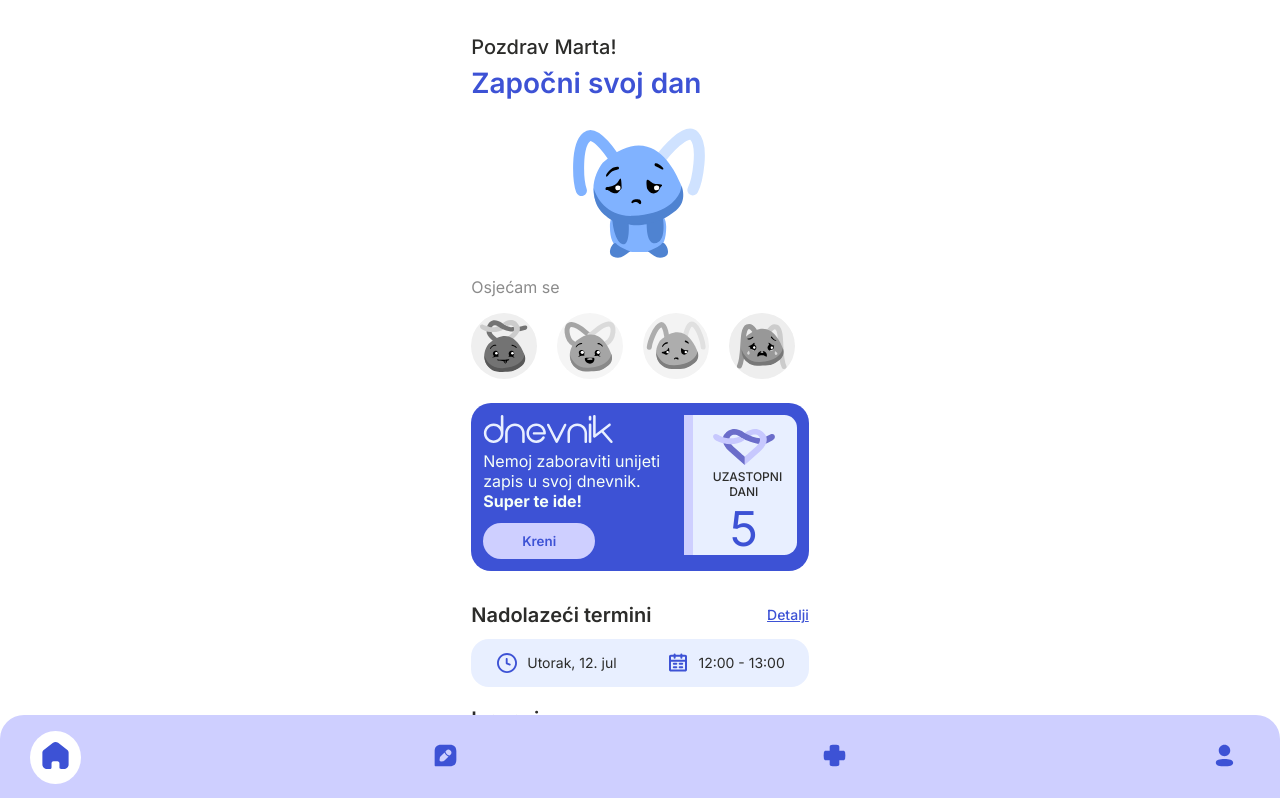
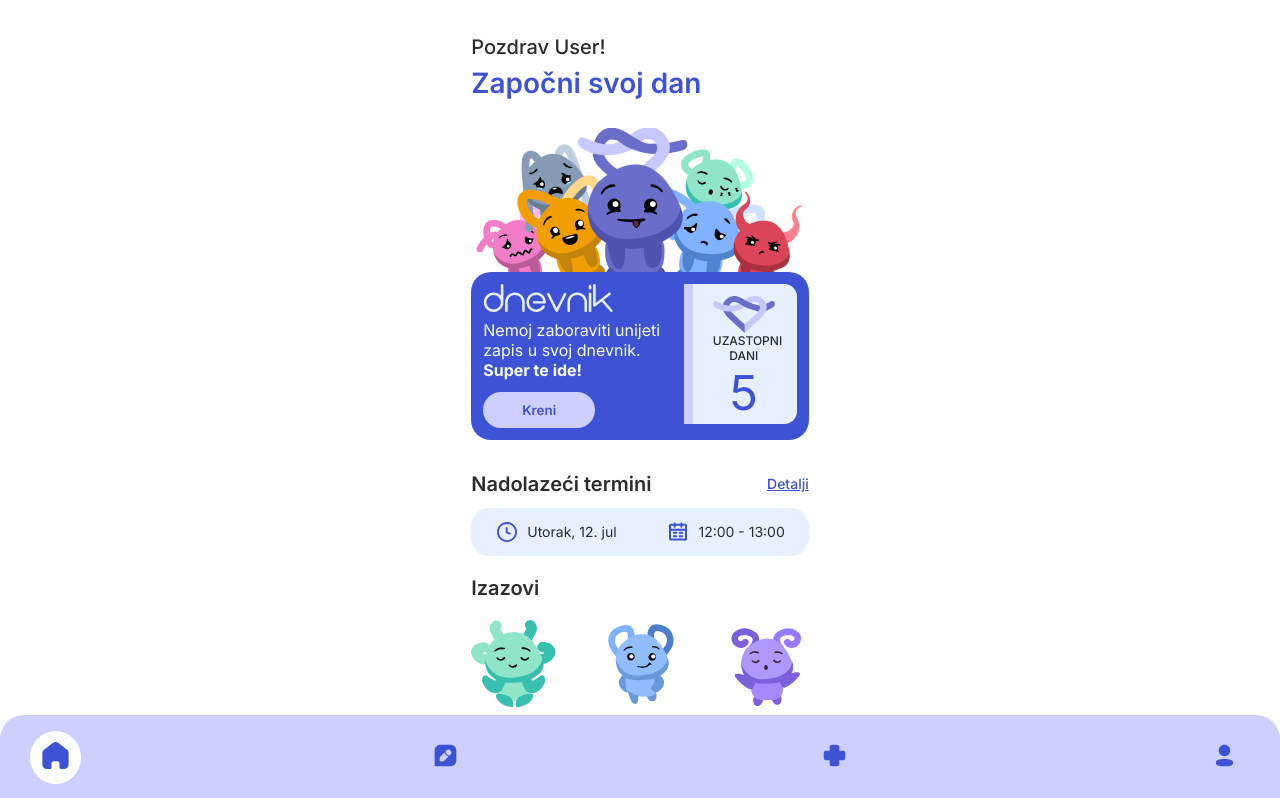
Before and after one commit to Tin922/Internship-Cup, a React (Vite) app in the folder apps/client/: page /home in a window 1280 px wide. Shown: the top 798 px of the page. Built offline with nearby package versions, Linux system fonts and the light colour scheme.

Commit message:
Tweak home page components in anticipation of backend connection

```diff
--- a/apps/client/src/components/Patient/Checkups/Appointment.jsx
+++ b/apps/client/src/components/Patient/Checkups/Appointment.jsx
@@ -2,11 +2,7 @@ import clock from "../../../../public/appointments/clock.svg";
 import calendar from "../../../../public/appointments/calendar.svg";
 import styles from "./Appointment.module.css";
 
-const Appointment = () => {
-  let date, startTime, endTime;
-  date = "Utorak, 12. jul";
-  startTime = "12:00";
-  endTime = "13:00";
+const Appointment = ({ date, startTime, endTime }) => {
 
   return (
     <div className={styles.appointment}>
@@ -15,7 +11,7 @@ const Appointment = () => {
         {date}
       </div>
       <div className={styles.time}>
-        <img className={styles.icon} src={calendar} alt="clock" />
+        <img className={styles.icon} src={calendar} alt="date" />
         {startTime} - {endTime}
       </div>
     </div>
--- a/apps/client/src/components/Patient/Checkups/UpcomingCheckups.jsx
+++ b/apps/client/src/components/Patient/Checkups/UpcomingCheckups.jsx
@@ -2,6 +2,8 @@ import Appointment from "./Appointment";
 import styles from "./UpcomingCheckups.module.css";
 
 const UpcomingCheckups = () => {
+  const checkups = []; // This should be fetched from the backend
+
   return (
     <div className={styles.upcomingCheckups}>
       <div className={styles.textArea}>
@@ -9,7 +11,19 @@ const UpcomingCheckups = () => {
         <a className={styles.details}>Detalji</a>
       </div>
       <div className={styles.appointementsArea}>
-        <Appointment />
+        {/* {checkups.map((checkup, index) => (
+          <Appointment
+            key={index}
+            date={checkup.date}
+            startTime={checkup.startTime}
+            endTime={checkup.endTime}
+          />
+        ))} */}
+        <Appointment
+          date={"Utorak, 12. jul"}
+          startTime={"12:00"}
+          endTime={"13:00"}
+        />
       </div>
     </div>
   );
--- a/apps/client/src/components/Patient/Journal/JournalArea.jsx
+++ b/apps/client/src/components/Patient/Journal/JournalArea.jsx
@@ -1,24 +1,13 @@
 import MoodSelector from "./MoodSelector";
 import JournalCard from "./JournalCard";
-import mascot from "../../../../public/mascots/blue.svg";
+import mascot from "../../../../public/mascots/mascots.png";
 import styles from "./JournalArea.module.css";
 
 const JournalArea = () => {
   return (
     <div className={styles.journal}>
       <div>
-        <img
-          src={mascot}
-          alt="current mood"
-          className={styles.currentMoodMascot}
-        />
-
-        <div className={styles.moodSelectorArea}>
-          <p className={styles.smallText}>Osjećam se</p>
-          <div>
-            <MoodSelector />
-          </div>
-        </div>
+        <img src={mascot} alt="mascots" className={styles.mascots} />
 
         <JournalCard />
       </div>
--- a/apps/client/src/components/Patient/Journal/JournalArea.module.css
+++ b/apps/client/src/components/Patient/Journal/JournalArea.module.css
@@ -3,9 +3,10 @@
   width: 100%;
 }
 
-.currentMoodMascot {
-  height: 130px;
-  margin-bottom: 0px;
+.mascots {
+  margin-bottom: -30px;
+  position: relative;
+  z-index: -1;
 }
 
 .smallText {
--- a/apps/client/src/components/Patient/Journal/JournalBook.jsx
+++ b/apps/client/src/components/Patient/Journal/JournalBook.jsx
@@ -2,6 +2,8 @@ import styles from "./JournalBook.module.css";
 import logo from "../../../../public/logo.svg";
 
 const JournalBook = () => {
+  const days = 5; // This should be fetched from the backend
+
   return (
     <div className={styles.journalBook}>
       <img
@@ -9,8 +11,12 @@ const JournalBook = () => {
         src={logo}
         alt="worry knot logo"
       />
-      <p className={styles.journalBookText}>uzastopni dani</p>
-      <p className={styles.daysCounter}>5</p>
+      {days > 0 && (
+        <>
+          <p className={styles.journalBookText}>uzastopni dani</p>
+          <p className={styles.daysCounter}>{days}</p>
+        </>
+      )}
     </div>
   );
 };
--- a/apps/client/src/components/Patient/Journal/JournalBook.module.css
+++ b/apps/client/src/components/Patient/Journal/JournalBook.module.css
@@ -5,6 +5,9 @@
   height: 140px;
   width: 113px;
   padding: 14px 22px 3px 20px;
+  display: flex;
+  flex-direction: column;
+  justify-content: center;
 }
 
 .journalBookLogo {
--- a/apps/client/src/pages/Patient/HomePage/PatientHomePage.jsx
+++ b/apps/client/src/pages/Patient/HomePage/PatientHomePage.jsx
@@ -8,10 +8,12 @@ import styles from "./PatientHomePage.module.css";
 import "../../page.css";
 
 const PatientHomePage = () => {
+  const name = "User"; // This should be fetched from the backend
+
   return (
     <div className="mainArea">
       <div className={styles.welcomeTextArea}>
-        <h2 className={styles.pageSubtitle}>Pozdrav Marta!</h2>
+        <h2 className={styles.pageSubtitle}>Pozdrav {name}!</h2>
         <h1 className={styles.pageTitle}>Započni svoj dan</h1>
       </div>
       <JournalArea />
```
